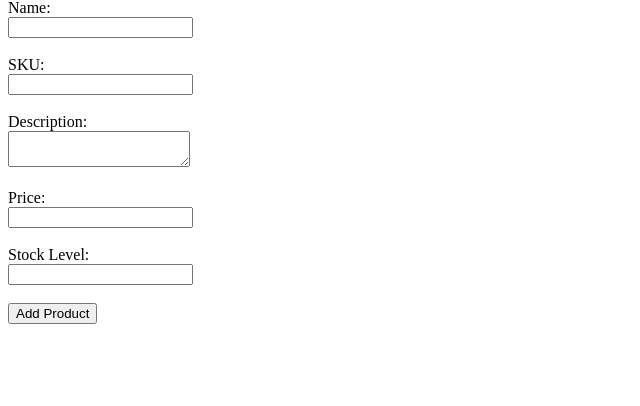
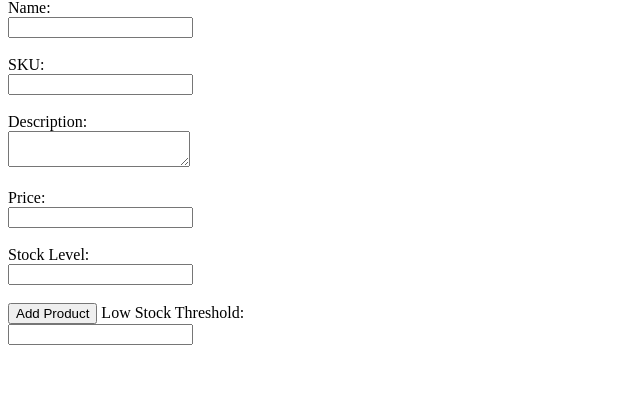
Before and after one commit to jujubear24/inventory_app, a Flask app: page /products/add in a window 1280 px wide. Shown: the part 81-487 px from the top of the page, without its empty margins (0-640 px from the left). Run offline with Flask 3, Linux system fonts and the light colour scheme.

Commit message:
feat[low_stock_threshold]: Add low_stock_threshold to Product model and views; also add script to update databdase with new column when you columns are added to database model

```diff
--- a/models.py
+++ b/models.py
@@ -9,6 +9,8 @@ class Product(db.Model):
     description = db.Column(db.Text)
     price = db.Column(db.Float, nullable=False)
     stock_level = db.Column(db.Integer, default=0)
+    low_stock_threshold = db.Column(db.Integer, default=10)
+
 
     def __repr__(self):
         return f'<Product {self.name}>'
--- a/routes.py
+++ b/routes.py
@@ -19,6 +19,7 @@ def add_product():
         description = request.form.get("description")
         price = request.form.get("price")
         stock_level = request.form.get("stock_level")
+        low_stock_threshold = request.form.get("low_stock_threshold")
 
         errors ={}
 
@@ -45,7 +46,7 @@ def add_product():
         if errors:
             return render_template("products/add/html", errors=errors)
 
-        new_product = Product(name=name, sku=sku, description=description, price=price, stock_level=stock_level)
+        new_product = Product(name=name, sku=sku, description=description, price=price, stock_level=stock_level, low_stock_threshold=low_stock_threshold)
         db.session.add(new_product)
         db.session.commit()
         return redirect(url_for("routes.product_list"))
@@ -62,6 +63,7 @@ def edit_product(product_id):
         product.description = request.form.get("description")
         product.price = request.form.get("price")
         product.stock_level = request.form.get("stock_level")
+        low_stock_threshold = request.form.get("low_stock_threshold")
 
         errors = {}
 
@@ -86,6 +88,8 @@ def edit_product(product_id):
 
         if errors:
             return render_template("products/edit.html", product=product, errors=errors)
+
+        product.low_stock_threshold = low_stock_threshold
 
         db.session.commit()
         return redirect(url_for("routes.product_list"))
--- a/templates/products/add.html
+++ b/templates/products/add.html
@@ -26,5 +26,8 @@
     <input type="number" id="stock_level" name="stock_level"><br><br>
 
     <input type="submit" value="Add Product">
+
+    <label for="low_stock_threshold">Low Stock Threshold:</label><br>
+    <input type="number" id="low_stock_threshold" name="low_stock_threshold"><br><br>
 </form>
 {% endblock %}
--- a/templates/products/edit.html
+++ b/templates/products/edit.html
@@ -26,5 +26,9 @@
     <input type="number" id="stock_level" name="stock_level" value="{{ product.stock_level }}"><br><br>
 
     <input type="submit" value="Update Product">
+
+    <label for="low_stock_threshold">Low Stock Threshold:</label><br>
+    <input type="number" id="low_stock_threshold" name="low_stock_threshold"
+        value="{{ product.low_stock_threshold }}"><br><br>
 </form>
 {% endblock %}
```
Also changed, not shown: scripts/update_db.py (added, +12 -0 lines), templates/products/list.html (line endings or trailing spaces), 1 other file.
